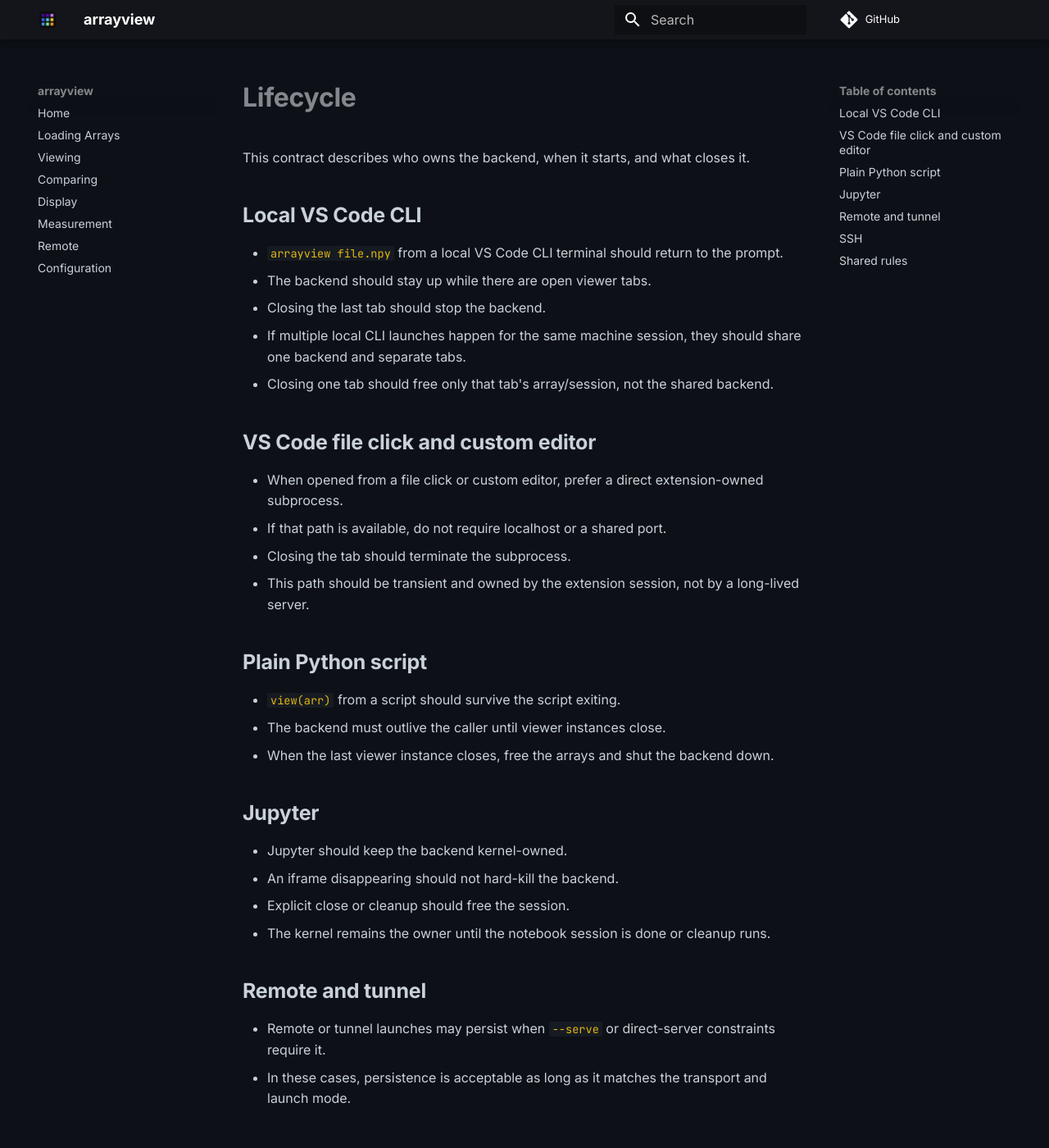
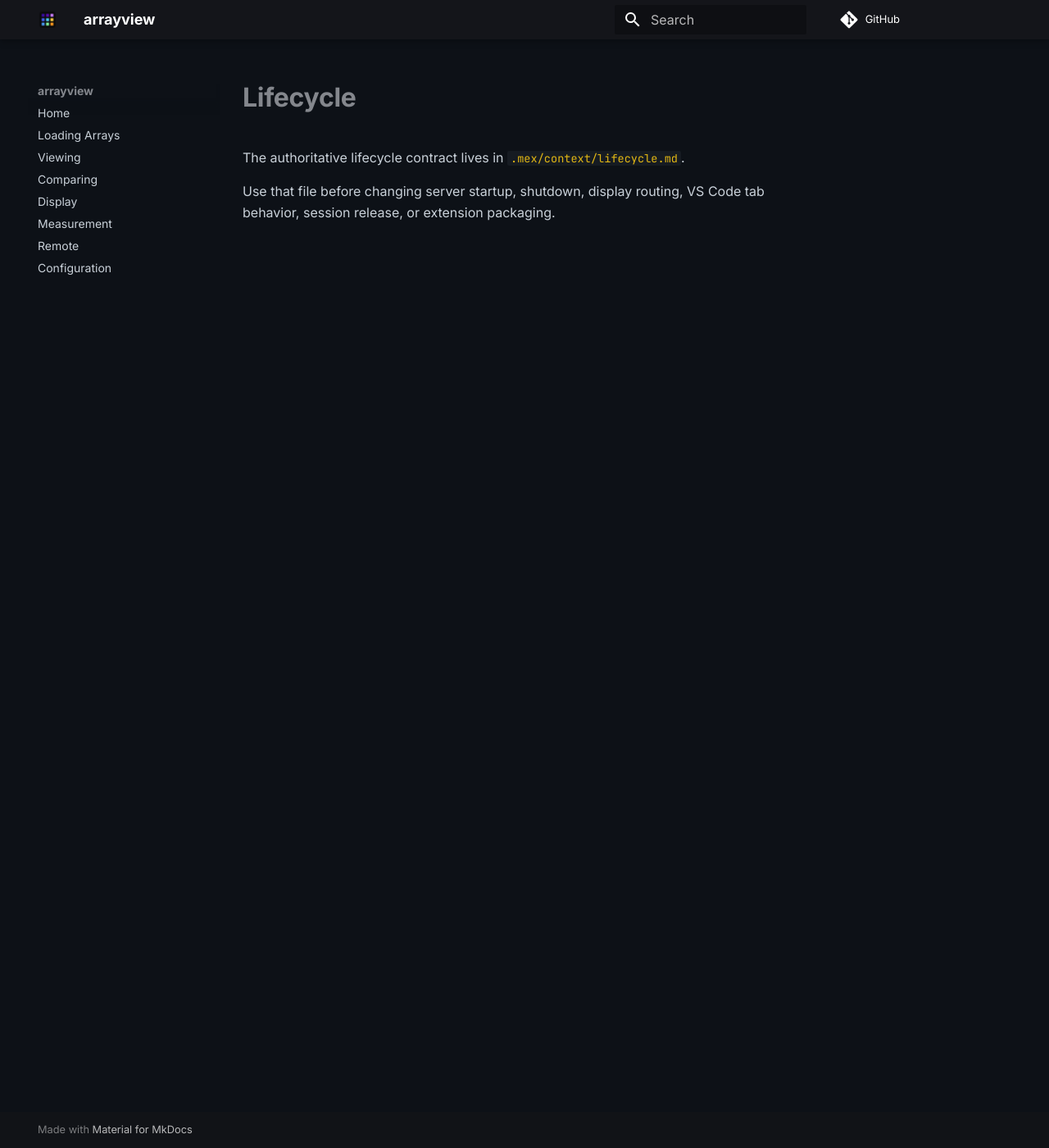
Before and after one commit to oscarvanderheide/arrayview, an MkDocs documentation site: the page built from docs/lifecycle.md, in a window 1280 px wide and 1400 px high. Shown: the whole window at 82% size. Built offline with MkDocs 1.6.1 and Material for MkDocs 9.7.7, drawn with Linux system fonts in a browser that asks for light colours; comment, search, counter and statistics services are not loaded; some of the changed text lies outside the part shown.

Commit message:
docs: promote lifecycle contract to mex context

```diff
--- a/docs/lifecycle.md
+++ b/docs/lifecycle.md
@@ -1,49 +1,6 @@
 # Lifecycle
 
-This contract describes who owns the backend, when it starts, and what closes it.
+The authoritative lifecycle contract lives in `.mex/context/lifecycle.md`.
 
-## Local VS Code CLI
-
-- `arrayview file.npy` from a local VS Code CLI terminal should return to the prompt.
-- The backend should stay up while there are open viewer tabs.
-- Closing the last tab should stop the backend.
-- If multiple local CLI launches happen for the same machine session, they should share one backend and separate tabs.
-- Closing one tab should free only that tab's array/session, not the shared backend.
-
-## VS Code file click and custom editor
-
-- When opened from a file click or custom editor, prefer a direct extension-owned subprocess.
-- If that path is available, do not require localhost or a shared port.
-- Closing the tab should terminate the subprocess.
-- This path should be transient and owned by the extension session, not by a long-lived server.
-
-## Plain Python script
-
-- `view(arr)` from a script should survive the script exiting.
-- The backend must outlive the caller until viewer instances close.
-- When the last viewer instance closes, free the arrays and shut the backend down.
-
-## Jupyter
-
-- Jupyter should keep the backend kernel-owned.
-- An iframe disappearing should not hard-kill the backend.
-- Explicit close or cleanup should free the session.
-- The kernel remains the owner until the notebook session is done or cleanup runs.
-
-## Remote and tunnel
-
-- Remote or tunnel launches may persist when `--serve` or direct-server constraints require it.
-- In these cases, persistence is acceptable as long as it matches the transport and launch mode.
-
-## SSH
-
-- Plain SSH should print or use a localhost port-forward.
-- The user is expected to forward the port locally.
-- The connection is transient: closing the viewer should end the session unless a shared server was explicitly requested.
-
-## Shared rules
-
-- A backend can be shared when the launch mode is local CLI or another shared-server mode.
-- A backend should be transient when the owning environment is already a short-lived subprocess or extension-owned session.
-- Closing the last active viewer should release arrays and any backend that is not meant to persist.
-- Explicit cleanup wins over implicit disappearance.
+Use that file before changing server startup, shutdown, display routing, VS Code
+tab behavior, session release, or extension packaging.
```
Also changed, not shown: .mex/ROUTER.md (+4 -1 lines), .mex/context/architecture.md (+3 -1 lines), .mex/context/lifecycle.md (added, +88 -0 lines).
